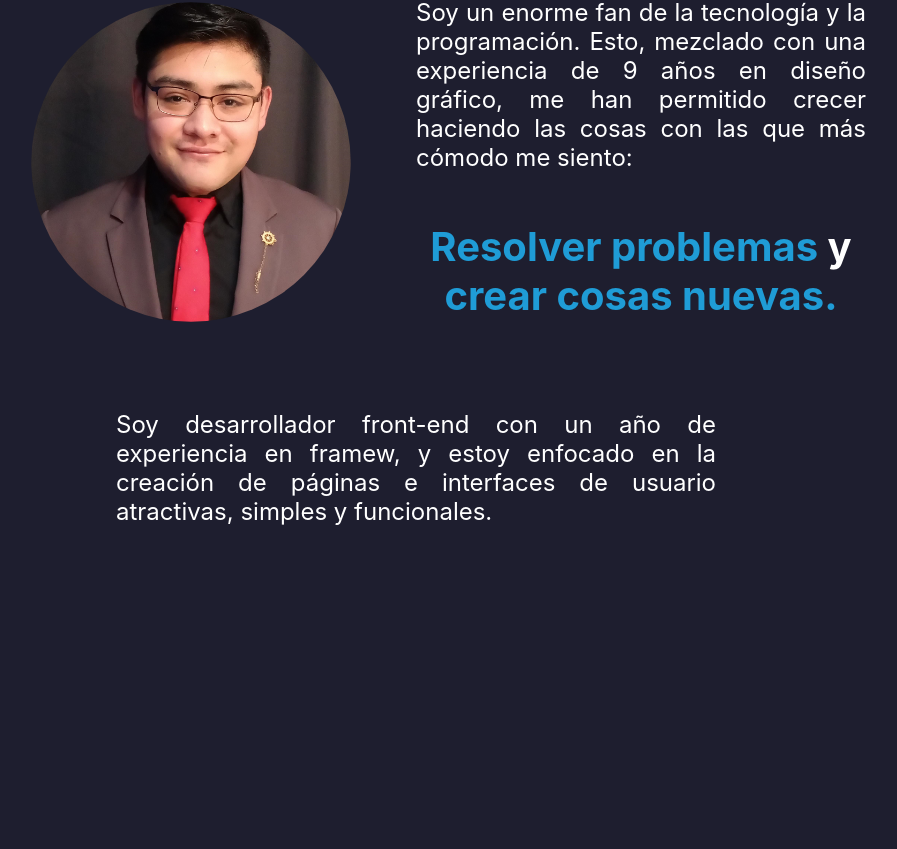
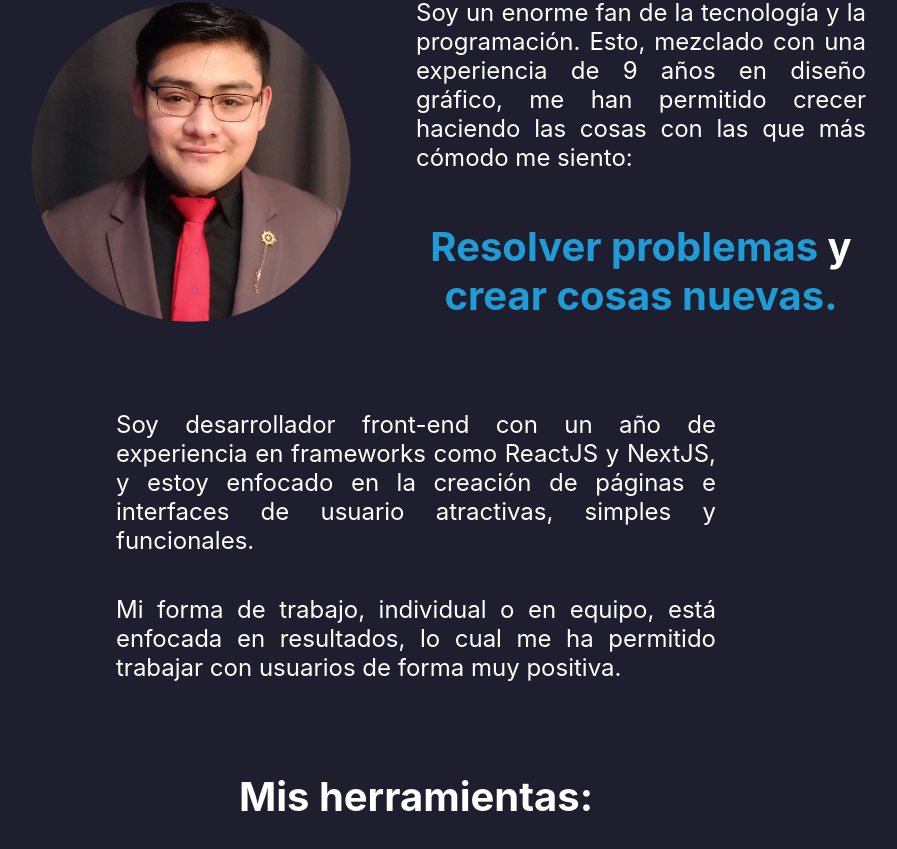
Before and after one commit to CarlosParraMtz/carlosparra, a Next.js app: page / in a window 1280 px wide. Shown: the part 1102-1951 px from the top of the page, without its empty margins (224-1121 px from the left). Before the commit the page ends 1768 px from the top, so only its background shows below. Built offline with nearby package versions, Linux system fonts and the light colour scheme.

Commit message:
Update About.jsx

```diff
--- a/components/Inicio/About.jsx
+++ b/components/Inicio/About.jsx
@@ -1,4 +1,4 @@
-import { Grid } from '@mui/material'
+import { Grid, Stack } from '@mui/material'
 
 export default function About() {
 	return (
@@ -31,11 +31,18 @@ export default function About() {
 			<div className="container-text">
 
 				<p>
-					Soy desarrollador front-end con un año de experiencia en framew,
-					y estoy enfocado en la creación de páginas e interfaces de usuario
-					atractivas, simples y funcionales.
+					Soy desarrollador front-end con un año de experiencia en frameworks
+					como ReactJS y NextJS, y estoy enfocado en la creación de páginas e
+					interfaces de usuario atractivas, simples y funcionales.
 				</p>
+				<p>
+					Mi forma de trabajo, individual o en equipo, está enfocada en resultados,
+					lo cual me ha permitido trabajar con usuarios de forma muy positiva.
+				</p>
+			</div>
 
+			<div className="container-content">
+				<h3>Mis herramientas:</h3>
 
 			</div>
 
```
